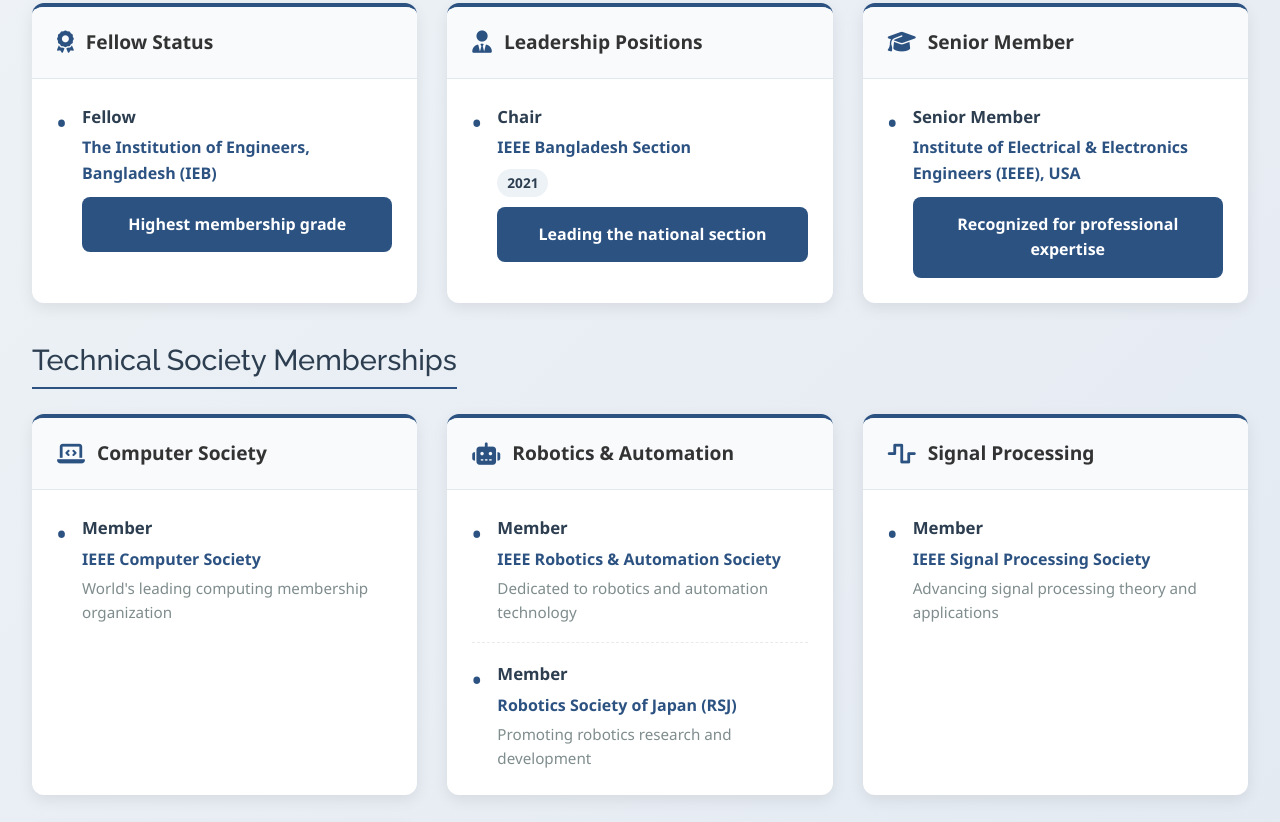
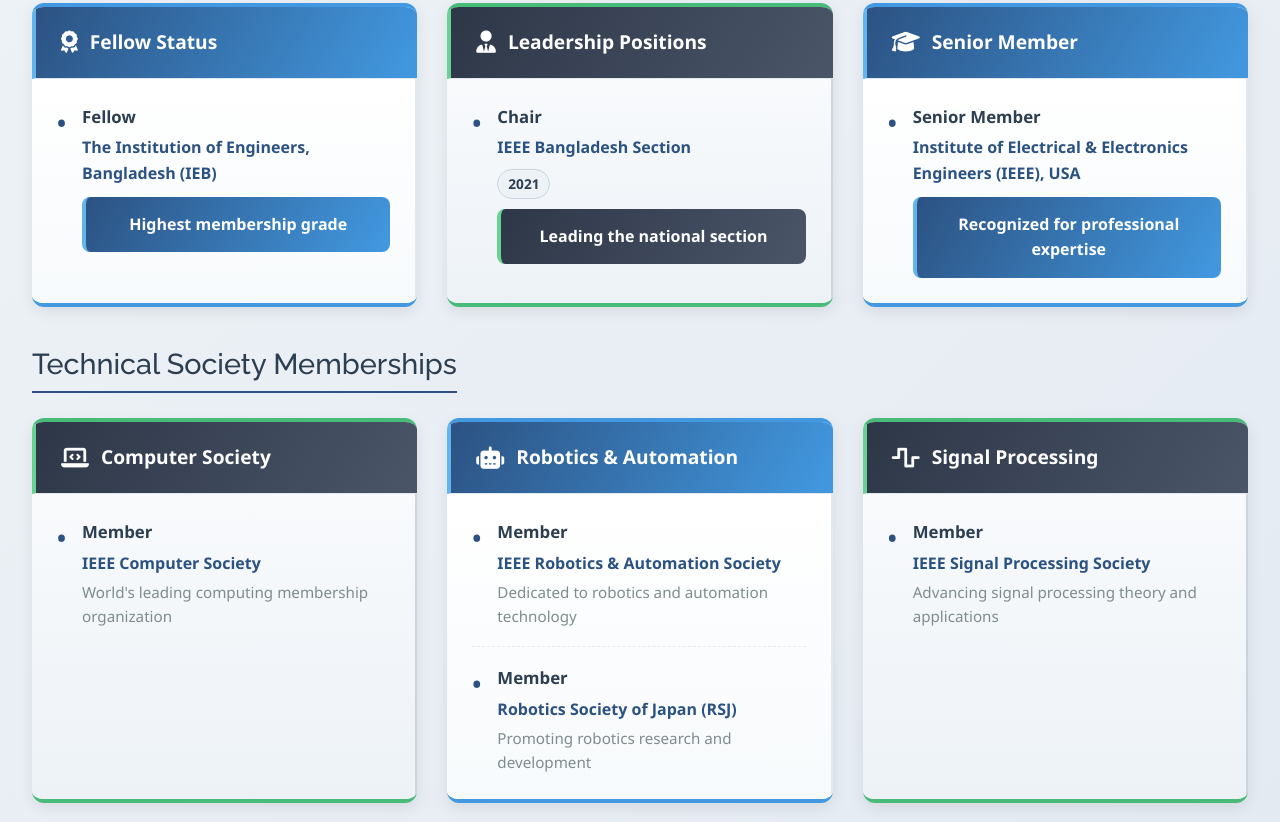
Before and after one commit to Yashaa99/Personal--1---1-, a plain HTML site: page Personal/leadership.html in a window 1280 px wide. Shown: the part 669-1491 px from the top of the page. Drawn offline with Linux system fonts and the light colour scheme.

Commit message:
added new css

```diff
--- a/Personal/leadership.html
+++ b/Personal/leadership.html
@@ -89,7 +89,6 @@ here you code
 -->
 
 
-
 <!DOCTYPE html>
 <html lang="en">
 <head>
@@ -128,6 +127,8 @@ here you code
             box-shadow: 0 10px 30px rgba(0, 0, 0, 0.2);
             position: relative;
             overflow: hidden;
+            border-left: 6px solid #4299e1;
+            border-right: 6px solid #4299e1;
         }
 
         header::before {
@@ -173,8 +174,8 @@ here you code
             margin-bottom: 40px;
         }
 
+        /* Membership boxes with two shaded colors and border highlights */
         .membership-box {
-            background: white;
             border-radius: 12px;
             box-shadow: 0 5px 15px rgba(0, 0, 0, 0.08);
             overflow: hidden;
@@ -183,25 +184,53 @@ here you code
             flex-direction: column;
             height: 100%;
             position: relative;
-            border-top: 4px solid #2c5282;
+            border-top: 4px solid #4299e1;
+            border-bottom: 4px solid #4299e1;
+            background: linear-gradient(135deg, #ffffff 0%, #f8fafc 100%);
+        }
+
+        /* Alternate membership box with different colors */
+        .membership-box-alt {
+            border-top: 4px solid #48bb78;
+            border-bottom: 4px solid #48bb78;
+            background: linear-gradient(135deg, #f7fafc 0%, #edf2f7 100%);
         }
 
         .membership-box:hover {
             transform: translateY(-7px);
             box-shadow: 0 12px 20px rgba(0, 0, 0, 0.15);
+            border-top: 4px solid #3182ce;
+            border-bottom: 4px solid #3182ce;
+        }
+
+        .membership-box-alt:hover {
+            border-top: 4px solid #38a169;
+            border-bottom: 4px solid #38a169;
         }
 
         /* Color changing animation */
         @keyframes colorChange {
-            0% { border-top-color: #2c5282; }
+            0% { border-top-color: #4299e1; }
             25% { border-top-color: #63b3ed; }
             50% { border-top-color: #1a365d; }
-            75% { border-top-color: #4299e1; }
-            100% { border-top-color: #2c5282; }
+            75% { border-top-color: #2c5282; }
+            100% { border-top-color: #4299e1; }
+        }
+
+        @keyframes colorChangeAlt {
+            0% { border-top-color: #48bb78; }
+            25% { border-top-color: #68d391; }
+            50% { border-top-color: #2f855a; }
+            75% { border-top-color: #276749; }
+            100% { border-top-color: #48bb78; }
         }
 
         .membership-box:hover {
             animation: colorChange 3s infinite;
+        }
+
+        .membership-box-alt:hover {
+            animation: colorChangeAlt 3s infinite;
         }
 
         .membership-header {
@@ -211,13 +240,21 @@ here you code
             display: flex;
             align-items: center;
             gap: 12px;
-            background: #f8fafc;
+            background: linear-gradient(120deg, #2c5282, #4299e1);
+            color: white;
             border-bottom: 1px solid #e2e8f0;
+            border-left: 4px solid #63b3ed;
+        }
+
+        /* Alternate header with different colors */
+        .membership-header-alt {
+            background: linear-gradient(120deg, #2d3748, #4a5568);
+            border-left: 4px solid #68d391;
         }
 
         .membership-header i {
             font-size: 1.4rem;
-            color: #2c5282;
+            color: white;
         }
 
         .membership-body {
@@ -225,6 +262,14 @@ here you code
             flex-grow: 1;
             display: flex;
             flex-direction: column;
+            background: linear-gradient(to bottom, #ffffff, #f7fafc);
+            border-right: 2px solid #e2e8f0;
+        }
+
+        /* Alternate body with different colors */
+        .membership-body-alt {
+            background: linear-gradient(to bottom, #f8fafc, #edf2f7);
+            border-right: 2px solid #cbd5e0;
         }
 
         .membership-item {
@@ -278,28 +323,38 @@ here you code
             font-size: 0.85rem;
             margin-top: 5px;
             font-weight: 600;
+            border: 1px solid #cbd5e0;
         }
 
         .highlight-box {
-            background: #2c5282;
+            background: linear-gradient(120deg, #2c5282, #4299e1);
             color: white;
             padding: 15px;
             border-radius: 8px;
             margin-top: 10px;
             text-align: center;
             font-weight: 600;
+            border-left: 4px solid #63b3ed;
+        }
+
+        /* Alternate highlight box */
+        .highlight-box-alt {
+            background: linear-gradient(120deg, #2d3748, #4a5568);
+            border-left: 4px solid #68d391;
         }
 
         .stats {
             display: flex;
             justify-content: space-around;
-            background: #1a2a3a;
+            background: linear-gradient(135deg, #1a2a3a, #2d3748);
             color: white;
             padding: 30px 20px;
             border-radius: 12px;
             margin-top: 40px;
             text-align: center;
             box-shadow: 0 8px 25px rgba(0, 0, 0, 0.15);
+            border-top: 4px solid #4299e1;
+            border-bottom: 4px solid #4299e1;
         }
 
         .stat-item {
@@ -324,6 +379,7 @@ here you code
             padding: 20px;
             color: #7f8c8d;
             font-size: 0.9rem;
+            border-top: 2px solid #e2e8f0;
         }
 
         @media (max-width: 768px) {
@@ -370,17 +426,17 @@ here you code
                 </div>
             </div>
 
-            <div class="membership-box">
-                <div class="membership-header">
+            <div class="membership-box membership-box-alt">
+                <div class="membership-header membership-header-alt">
                     <i class="fas fa-user-tie"></i>
                     <span>Leadership Positions</span>
                 </div>
-                <div class="membership-body">
+                <div class="membership-body membership-body-alt">
                     <div class="membership-item">
                         <div class="role">Chair</div>
                         <div class="organization">IEEE Bangladesh Section</div>
                         <div class="year">2021</div>
-                        <div class="highlight-box">Leading the national section</div>
+                        <div class="highlight-box highlight-box-alt">Leading the national section</div>
                     </div>
                 </div>
             </div>
@@ -403,12 +459,12 @@ here you code
         <h2 class="section-title">Technical Society Memberships</h2>
 
         <div class="membership-container">
-            <div class="membership-box">
-                <div class="membership-header">
+            <div class="membership-box membership-box-alt">
+                <div class="membership-header membership-header-alt">
                     <i class="fas fa-laptop-code"></i>
                     <span>Computer Society</span>
                 </div>
-                <div class="membership-body">
+                <div class="membership-body membership-body-alt">
                     <div class="membership-item">
                         <div class="role">Member</div>
                         <div class="organization">IEEE Computer Society</div>
@@ -436,12 +492,12 @@ here you code
                 </div>
             </div>
 
-            <div class="membership-box">
-                <div class="membership-header">
+            <div class="membership-box membership-box-alt">
+                <div class="membership-header membership-header-alt">
                     <i class="fas fa-wave-square"></i>
                     <span>Signal Processing</span>
                 </div>
-                <div class="membership-body">
+                <div class="membership-body membership-body-alt">
                     <div class="membership-item">
                         <div class="role">Member</div>
                         <div class="organization">IEEE Signal Processing Society</div>
```
Also changed, not shown: Personal/experience.html (+75 -20 lines).
